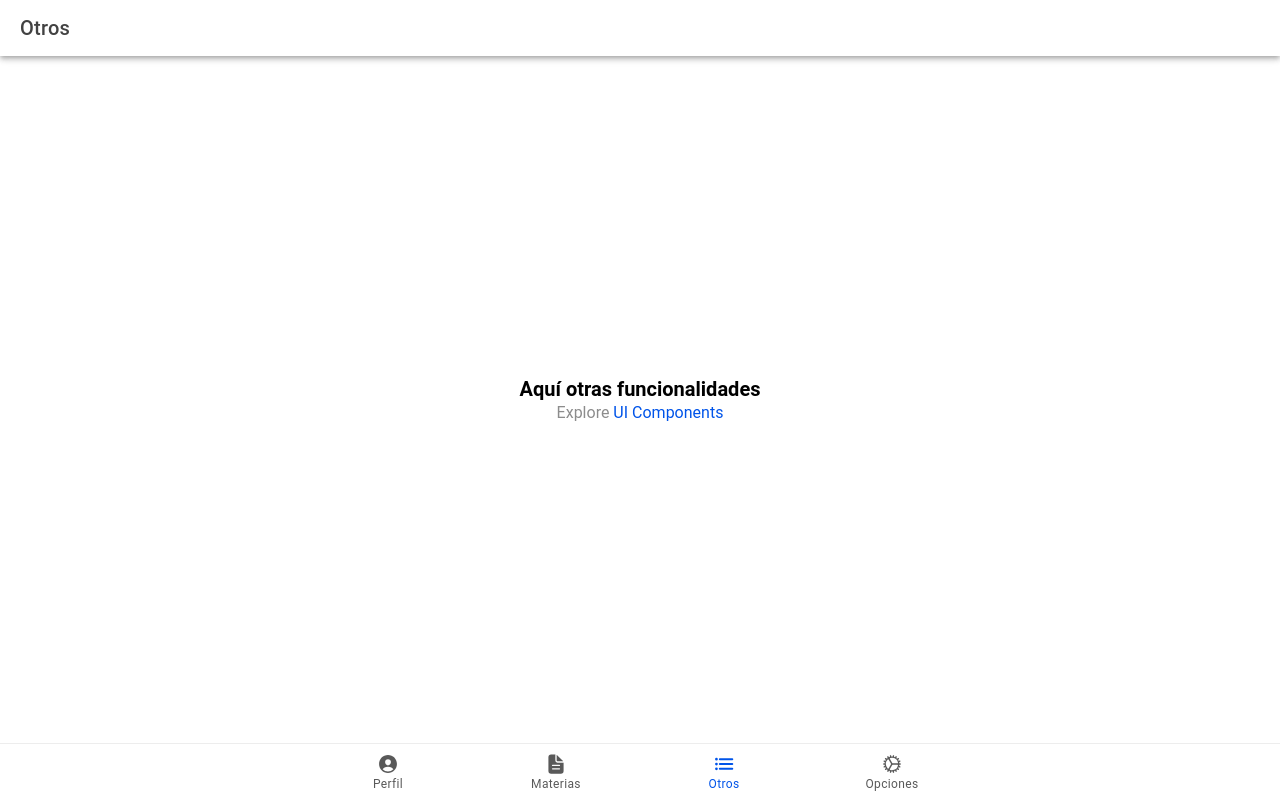
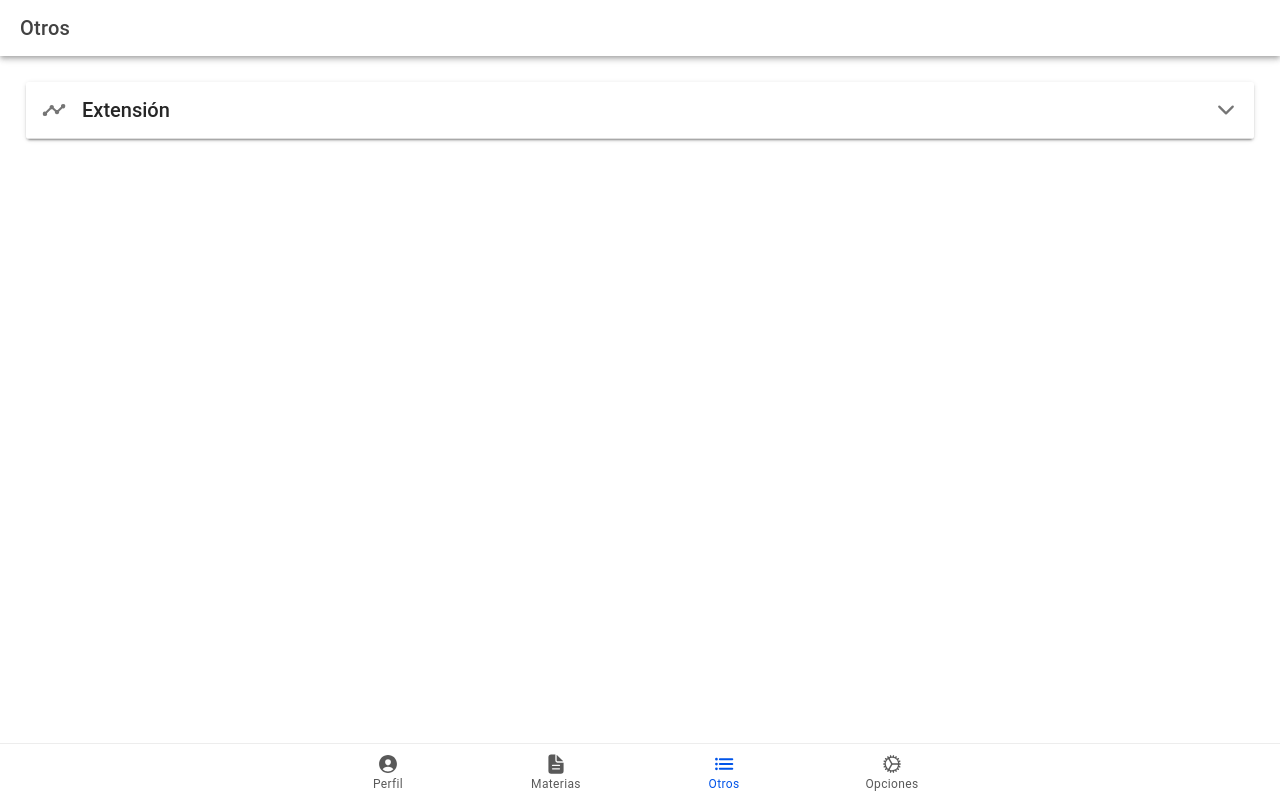
Before and after one commit to Fabrica-de-Desarrollo-CE-FPUNE/consultor-frontend-app, a React (Vite) app: page /otros in a window 1280 px wide. Built offline with nearby package versions, Linux system fonts and the light colour scheme.

Commit message:
feat: creacion de componentes para Otros.tsx
- Se creó los componentes para poder observar la información de Extension sin ser invasivos.
- Cada item tiene su propia info de forma expandible.
- Implementación de la misma con datos de prueba.

```diff
--- /dev/null
+++ b/src/components/ExtensionCard.tsx
@@ -0,0 +1,100 @@
+import { IonAccordion, IonAccordionGroup, IonCard, IonCardContent, IonCardHeader, IonCardTitle, IonCol, IonGrid, IonIcon, IonItem, IonLabel, IonRow } from "@ionic/react";
+import { InfoExtension } from "../data/types";
+import { analyticsSharp } from "ionicons/icons";
+
+
+
+interface ExtensionCardData {
+    data:InfoExtension[]
+}
+
+interface MiniExtensionCard {
+    data:InfoExtension
+}
+
+const MiniExtensionCard = (miniExtension:MiniExtensionCard)=>{
+    const extension = miniExtension.data;
+    return(
+        <IonCard>
+            <IonAccordion>
+                <IonItem slot="header">
+                    <IonCardHeader>
+                        <IonCardTitle>
+                            <h3>{extension.tipo_actividad}</h3>
+                        </IonCardTitle>
+                    </IonCardHeader>
+                </IonItem>
+                <IonCardContent slot="content" style={{"backgroundColor":"red"}}>
+                    <IonItem className="ion-text-center">
+                        <IonGrid>
+                            <IonRow>
+                                <IonCol>
+                                    <IonLabel className="ion-text-wrap">
+                                    <h4>Actividad</h4>
+                                    <p>{extension.actividad}</p>
+                                    </IonLabel>
+                                </IonCol>
+                                <IonCol>
+                                    <IonLabel>
+                                        <h4>Horas Completadas</h4>
+                                        <p>{extension.horas}</p>
+                                    </IonLabel>
+                                </IonCol>
+                                <IonCol>
+                                    <IonLabel >
+                                        <h4>H. Máxima</h4>
+                                        <p>{extension.maxima}</p>
+                                    </IonLabel>
+                                </IonCol>
+                            </IonRow>
+                        </IonGrid>
+                    </IonItem>
+                </IonCardContent>
+            </IonAccordion>
+        </IonCard>
+    )
+};
+
+const ExtensionCard: React.FC<ExtensionCardData> = (extensionData)=>{
+
+    const extension = extensionData.data;
+
+    return(
+
+        <IonCard>
+            <IonAccordion>
+                <IonItem slot='header'>
+                    <IonIcon icon={analyticsSharp}/>
+                    <IonCardHeader >
+                        <IonCardTitle>Extensión</IonCardTitle>
+                    </IonCardHeader>
+
+                </IonItem>
+
+                <IonCardContent slot='content'style={{"backgroundColor":"red"}}>
+
+                <IonItem>
+                    <IonAccordionGroup expand="compact">
+                        <IonGrid>
+                            <IonRow>
+                            {
+                               extension.map((value,i)=>{
+                                return(
+                                    <IonCol key={i} sizeXl="4" sizeLg="6" sizeMd="6"  sizeSm="12" sizeXs="12">
+                                        <MiniExtensionCard data={value}/>
+                                    </IonCol>
+                                )
+                               })
+                            }
+                            </IonRow>
+                        </IonGrid>
+                    </IonAccordionGroup>
+                </IonItem>
+
+            </IonCardContent>
+          </IonAccordion>
+        </IonCard>
+    );
+}
+
+export default ExtensionCard;
--- a/src/pages/Otros.tsx
+++ b/src/pages/Otros.tsx
@@ -1,8 +1,71 @@
-import { IonContent, IonHeader, IonPage, IonTitle, IonToolbar } from '@ionic/react';
-import ExploreContainer from '../components/ExploreContainer';
+import { IonAccordionGroup, IonContent, IonHeader, IonPage, IonTitle, IonToolbar } from '@ionic/react';
+
 import './Otros.css';
+import { InfoExtension } from '../data/types';
+import ExtensionCard from '../components/ExtensionCard';
 
 const Otros: React.FC = () => {
+
+  const extensionData:InfoExtension[] = [
+
+    {
+      actividad:'Aliqua consectetur Lorem nulla labore dolore nulla dolor minim dolore elit do dolor.',
+      cantidad:'1',
+      carrera:'',
+      horas:'20',
+      maxima:'20',
+      tipo_actividad:'Quis dolore velit dolor dolore deserunt sit dolore dolore do cupidatat consectetur aliquip esse ipsum.'
+    },
+    {
+      actividad:'Aute cupidatat officia veniam id elit adipisicing amet eiusmod labore sint sunt eu dolor enim.',
+      cantidad:'1',
+      carrera:'',
+      horas:'4',
+      maxima:'20',
+      tipo_actividad:'Cupidatat tempor fugiat dolor tempor.'
+    },
+    {
+      actividad:'Duis proident adipisicing duis elit reprehenderit velit fugiat occaecat dolore aute occaecat.',
+      cantidad:'1',
+      carrera:'',
+      horas:'4',
+      maxima:'20',
+      tipo_actividad:'In cupidatat tempor in sunt id incididunt esse anim aute ullamco sint elit exercitation.'
+    },
+    {
+      actividad:'Laborum est anim eu minim eu sunt adipisicing anim irure ipsum consequat officia esse amet.',
+      cantidad:'1',
+      carrera:'',
+      horas:'4',
+      maxima:'20',
+      tipo_actividad:'Sit ullamco nostrud ea laboris dolor excepteur.'
+    },
+    {
+      actividad:'Elit Lorem culpa eu quis.',
+      cantidad:'1',
+      carrera:'',
+      horas:'4',
+      maxima:'20',
+      tipo_actividad:'Sint ullamco et Lorem dolore laboris laborum quis consequat.'
+    },
+    {
+      actividad: 'Occaecat minim do in sunt proident non quis consectetur ullamco enim ex quis.',
+      cantidad:'1',
+      carrera:'',
+      horas:'4',
+      maxima:'20',
+      tipo_actividad:'Amet id in ex do.'
+    },
+    {
+      actividad:'Eu minim laborum Lorem incididunt officia dolor aliqua non ea ea officia.',
+      cantidad:'1',
+      carrera:'',
+      horas:'4',
+      maxima:'20',
+      tipo_actividad:'Tempor deserunt amet ipsum incididunt exercitation mollit pariatur anim Lorem laborum excepteur.'
+    }
+  ]
+
   return (
     <IonPage>
       <IonHeader>
@@ -10,13 +73,16 @@ const Otros: React.FC = () => {
           <IonTitle>Otros</IonTitle>
         </IonToolbar>
       </IonHeader>
-      <IonContent fullscreen>
+      <IonContent fullscreen={true} className='ion-padding'>
         <IonHeader collapse="condense">
           <IonToolbar>
             <IonTitle size="large">Otros</IonTitle>
           </IonToolbar>
         </IonHeader>
-        <ExploreContainer name="Aquí otras funcionalidades" />
+
+        <IonAccordionGroup expand='compact'>
+          <ExtensionCard data={extensionData}/>
+        </IonAccordionGroup>
       </IonContent>
     </IonPage>
   );
```
